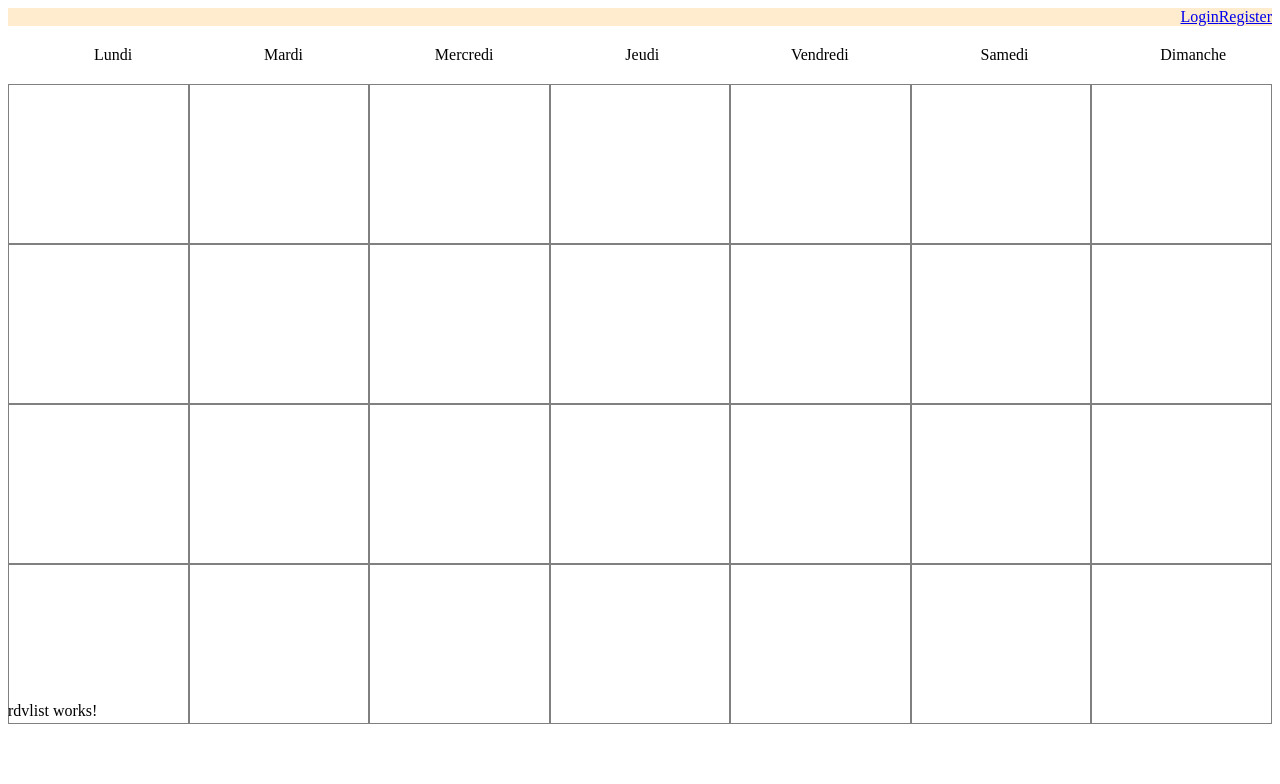
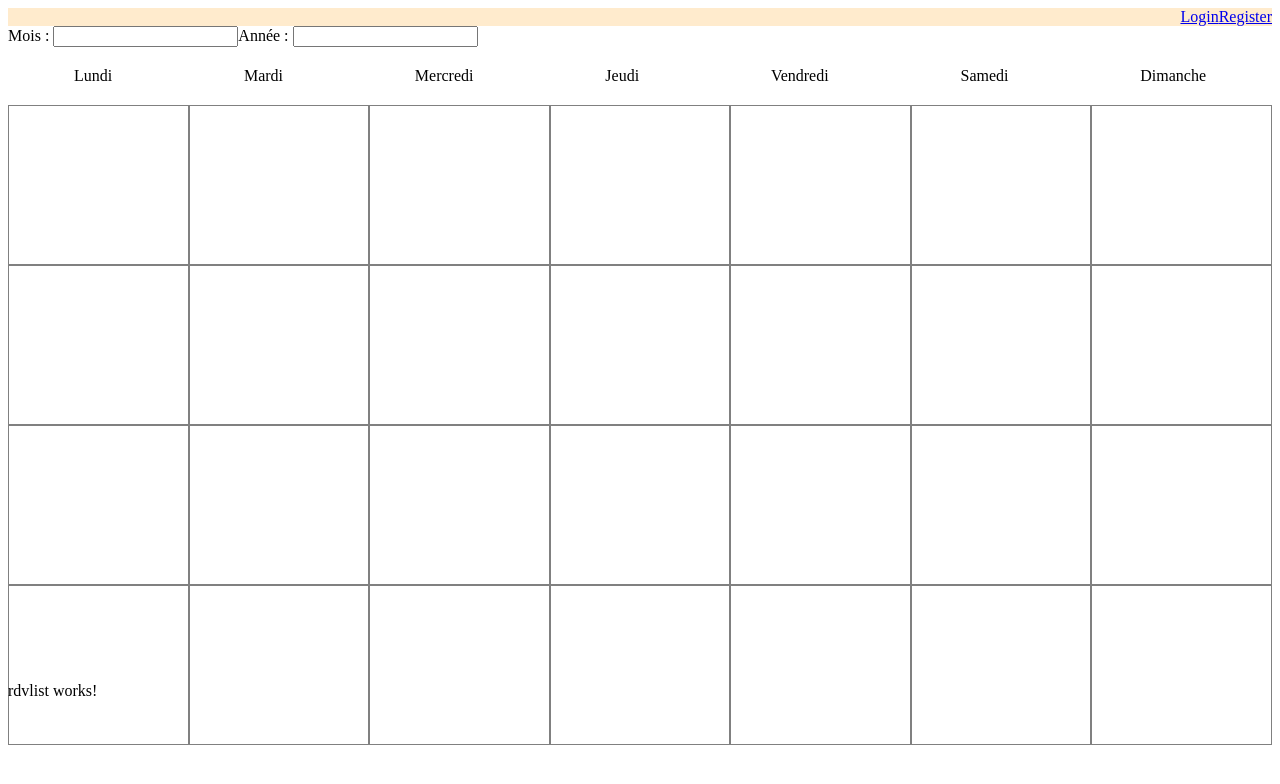
Before and after one commit to Coder269/projet-rdv, an Angular app: page / in a window 1280 px wide. Shown: the top 784 px of the page. Built offline with nearby package versions, Linux system fonts and the light colour scheme.

Commit message:
modified:   src/app/calendar/calendar.component.css 	modified:   src/app/calendar/calendar.component.html 	modified:   src/app/calendar/calendar.component.ts

```diff
--- a/src/app/calendar/calendar.component.css
+++ b/src/app/calendar/calendar.component.css
@@ -3,33 +3,32 @@
     height: 80vh;
 }
 
+main{
+    height: 100%;
+}
+
 .daysLabel{
     display: flex;
     flex-direction: row;
-    width: 100%;
     justify-content: space-around;
-    margin: 20px;
+    margin: 20px 0;
 }
 
 .calendar {
-    width: 100%;
     height: 100%;
+    display: flex;
+    flex-direction: column;
 }
 
-.mounth{
-    display: flex;
-    flex-direction: column;
-    height: 100%;
-    width: 100%;
-}
 
 .week{
     display: flex;
     flex-direction: row;
-    height: 25%;
+    flex-grow: 1;
+    align-items: stretch;
 }
 
 .day{
     border: 1px solid gray;
-    width: 100%;
+    flex-grow: 1;
 }
--- a/src/app/calendar/calendar.component.html
+++ b/src/app/calendar/calendar.component.html
@@ -1,4 +1,10 @@
-<div class="calendar" *ngIf="calendar.display == 'mounth'">
+<main>
+  <form action="">
+    <label for="mounth">Mois : </label>
+    <input name="mounth" type="mounth" />
+    <label for="year">Année : </label>
+    <input name="year" type="year" />
+  </form>
   <div class="daysLabel">
     <span>Lundi</span>
     <span>Mardi</span>
@@ -8,7 +14,15 @@
     <span>Samedi</span>
     <span>Dimanche</span>
   </div>
-  <div class="week" *ngFor="let week of calendar.mounth">
-    <div class="day" *ngFor="let day of calendar.week"></div>
+  <div class="calendar" *ngIf="calendar.display == 'mounth'">
+    <table class="calendar">
+      <tr class="week" *ngFor="let week of calendar.mounthGrid; let i = index">
+        <td
+          class="day"
+          *ngFor="let day of calendar.weekGrid; let j = index"
+          id="`${i}`"
+        ></td>
+      </tr>
+    </table>
   </div>
-</div>
+</main>
--- a/src/app/calendar/calendar.component.ts
+++ b/src/app/calendar/calendar.component.ts
@@ -1,20 +1,18 @@
 import { Component } from '@angular/core';
 
 class day {
-  public day: Array<number> = [];
-  constructor() {
-    let i: number = 0;
-    while (i++ < 12) {
-      this.day[i] = i + 7;
-    }
-  }
+  constructor(private dayOfWeek: number, private dayOfMounth: number) {}
 }
 
 class mounth {
   public mounth: Array<day> = [];
-  constructor(private mounthNumber: number, private isBisextil: boolean) {
+  constructor(
+    private mounthNumber: number,
+    private isBisextil: boolean,
+    private year: number
+  ) {
     let nbDay: number;
-    if ([1, 3, 5, 7, 8, 10, 12].includes(mounthNumber)) {
+    if ([0, 2, 4, 6, 7, 9, 11].includes(mounthNumber)) {
       nbDay = 31;
     } else if (mounthNumber == 2) {
       isBisextil ? (nbDay = 29) : (nbDay = 28);
@@ -23,8 +21,12 @@ class mounth {
     }
 
     let i: number = 0;
-    while (i++ < nbDay) {
-      this.mounth[i] = new day();
+    while (i < nbDay) {
+      this.mounth[i] = new day(
+        new Date(2023, mounthNumber - 1, i).getDay(),
+        i + 1
+      );
+      i++;
     }
   }
 }
@@ -41,38 +43,30 @@ class year {
     } else isBisextil = false;
 
     let i: number = 0;
-    while (i++ < 12) {
-      this.year[i] = new mounth(i, isBisextil);
-    }
-  }
-}
-class years {
-  public years: Array<year> = [];
-  constructor(private firstyear: number, private lastyear: number) {
-    let i: number = 0;
-    while (i++ <= lastyear - firstyear) {
-      this.years[i] = new year(firstyear + i - 1);
+    while (i < 12) {
+      this.year[i] = new mounth(i + 1, isBisextil, yearNumber);
+      i++;
     }
   }
 }
 
-class Display {
-  public week: Array<number> = [];
-  public mounth: Array<number> = [];
+class display {
+  public weekGrid: Array<number> = [];
+  public mounthGrid: Array<number> = [];
   public display: string = 'mounth';
 
-  constructor() {
+  constructor(private mounthToDisplay: number) {
     let i: number = 0;
 
     while (i < 7) {
-      this.week[i] = i;
+      this.weekGrid[i] = i;
       i++;
     }
 
     i = 0;
 
     while (i < 4) {
-      this.mounth[i] = i;
+      this.mounthGrid[i] = i;
       i++;
     }
   }
@@ -84,7 +78,7 @@ class Display {
   styleUrls: ['./calendar.component.css'],
 })
 export class CalendarComponent {
-  public calendar: any = new Display();
+  public calendar: any = new display(12);
   constructor() {
     console.log(this.calendar);
   }
```
